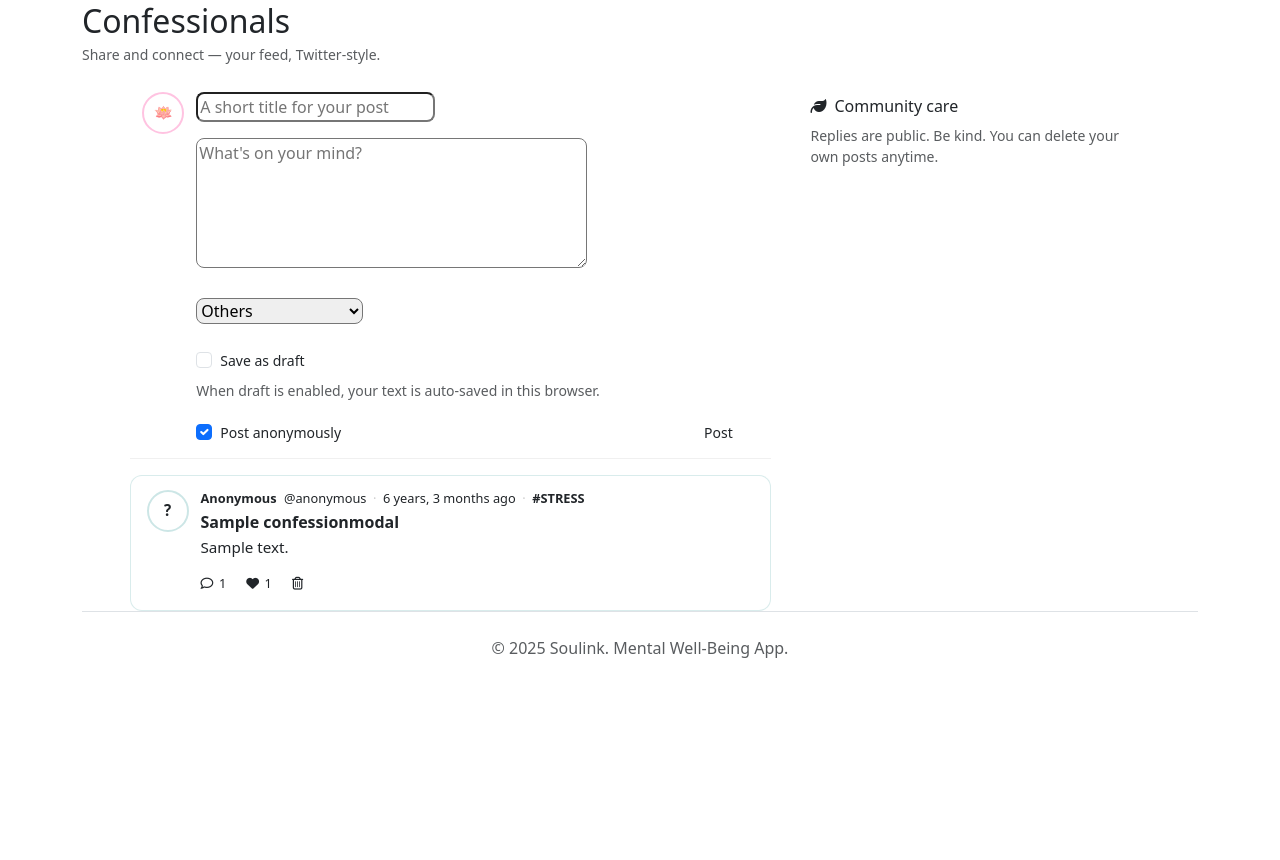
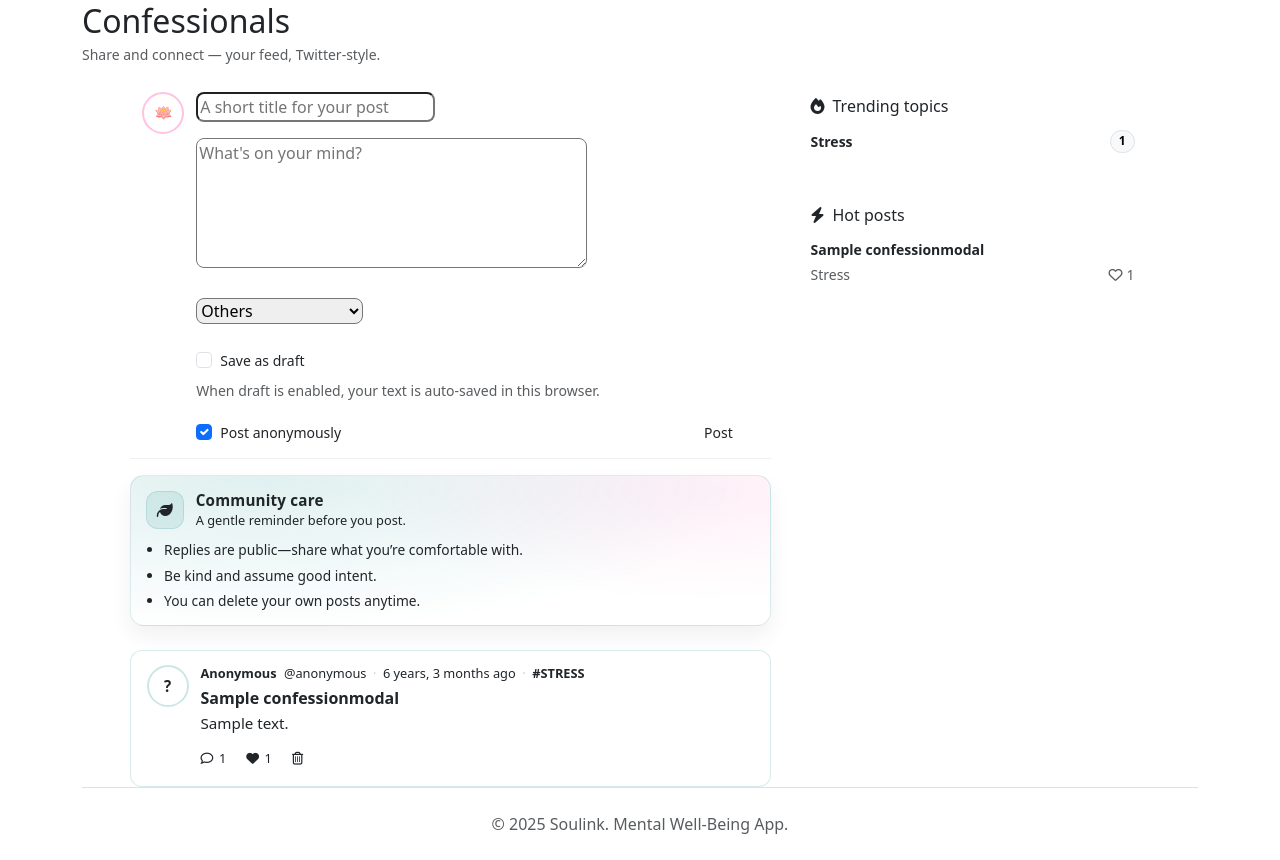
Before and after one commit to loyana006/Soulink, a Django app: page /confessionals/ in a window 1280 px wide. Shown: the part 311-1171 px from the top of the page. Before the commit the page ends 969 px from the top, so only its background shows below. Run offline with Django 5.2, Linux system fonts and the light colour scheme; a user stored in the database is signed in; data comes from the database, SQL or seed files in the repository; tables that the repository leaves empty hold one stand-in row (values such as "Sample post").

Commit message:
changes to chatbot, confession and journal

```diff
--- a/confession/views.py
+++ b/confession/views.py
@@ -1,7 +1,7 @@
 import json
 
 from django.contrib import messages
-from django.db.models import Prefetch
+from django.db.models import Count, Prefetch
 from django.http import HttpRequest, JsonResponse
 from django.contrib.auth.decorators import login_required
 from django.shortcuts import redirect, render, get_object_or_404
@@ -75,6 +75,25 @@ def confessions(request: HttpRequest):
     )
     feed_next_before_id = confessions[-1].id if confessions and feed_has_more else None
 
+    topic_labels = dict(ConfessionModal.TOPIC_CHOICE)
+    trending_topics = list(
+        ConfessionModal.objects.filter(is_draft=False)
+        .values("topic")
+        .annotate(posts=Count("id"))
+        .order_by("-posts")[:6]
+    )
+    for row in trending_topics:
+        row["label"] = topic_labels.get(row["topic"], row["topic"])
+
+    trending_posts = list(
+        ConfessionModal.objects.filter(is_draft=False)
+        .annotate(like_count_db=Count("likes"))
+        .order_by("-like_count_db", "-id")
+        .values("id", "title", "topic", "like_count_db")[:5]
+    )
+    for row in trending_posts:
+        row["topic_label"] = topic_labels.get(row["topic"], row["topic"])
+
     context = {
         "form": form,
         "confessions": confessions,
@@ -82,6 +101,8 @@ def confessions(request: HttpRequest):
         "user_profile": profile,
         "feed_has_more": feed_has_more,
         "feed_next_before_id": feed_next_before_id,
+        "trending_topics": trending_topics,
+        "trending_posts": trending_posts,
     }
     return render(request, "confessionals.html", context)
 
--- a/journal/urls.py
+++ b/journal/urls.py
@@ -4,6 +4,7 @@ from journal import views
 urlpatterns = [
     path("", views.journal, name="journal"),
     path("auto-save/", views.auto_save_draft, name="journal_auto_save"),
+    path("entries-more/", views.journal_entries_more, name="journal_entries_more"),
     path("entry/<int:id>/", views.view_journal_entry, name="view_journal_entry"),
     path("journal-entry/<int:id>/", views.get_journal_entry, name="get_journal_entry"),
     path(
--- a/soulink/templates/confessionals.html
+++ b/soulink/templates/confessionals.html
@@ -54,9 +54,27 @@
                                     <button type="submit" class="btn btn-primary-custom btn-sm px-4 rounded-pill">Post</button>
                                 </div>
                             </form>
+
                         </div>
                     </div>
                 </div>
+                <!-- Community care (non-sticky; moved into composer) -->
+                <aside class="compose-care-card mt-3 mb-4" role="note" aria-label="Community care">
+                    <div class="care-card">
+                        <div class="care-card-header">
+                            <div class="care-card-icon" aria-hidden="true"><i class="fas fa-leaf"></i></div>
+                            <div class="care-card-title-wrap">
+                                <h3 class="care-card-title mb-0">Community care</h3>
+                                <p class="care-card-subtitle mb-0">A gentle reminder before you post.</p>
+                            </div>
+                        </div>
+                        <ul class="care-card-list mb-0">
+                            <li>Replies are public—share what you’re comfortable with.</li>
+                            <li>Be kind and assume good intent.</li>
+                            <li>You can delete your own posts anytime.</li>
+                        </ul>
+                    </div>
+                </aside>
 
                 <div class="confession-feed border-feed">
                     <div id="confession-feed-items">
@@ -81,9 +99,44 @@
             </div>
 
             <div class="col-xl-4 col-lg-4 d-none d-lg-block">
-                <div class="card-custom p-3 sticky-top" style="top: 1rem; background: var(--color-accent-soft);">
-                    <h3 class="h6" style="color: var(--color-teal);"><i class="fas fa-leaf me-2"></i>Community care</h3>
-                    <p class="small text-muted mb-0">Replies are public. Be kind. You can delete your own posts anytime.</p>
+                <div class="card-custom p-3 mb-3" style="background: #fff;">
+                    <h3 class="h6 mb-2" style="color: var(--color-teal);">
+                        <i class="fas fa-fire me-2"></i>Trending topics
+                    </h3>
+                    {% if trending_topics %}
+                        <div class="trending-list">
+                            {% for t in trending_topics %}
+                                <div class="trending-row d-flex justify-content-between align-items-center">
+                                    <span class="small fw-semibold text-dark">{{ t.label }}</span>
+                                    <span class="badge rounded-pill text-bg-light border">{{ t.posts }}</span>
+                                </div>
+                            {% endfor %}
+                        </div>
+                    {% else %}
+                        <p class="small text-muted mb-0">No trends yet — start the conversation.</p>
+                    {% endif %}
+                </div>
+
+                <div class="card-custom p-3" style="background: #fff;">
+                    <h3 class="h6 mb-2" style="color: var(--color-teal);">
+                        <i class="fas fa-bolt me-2"></i>Hot posts
+                    </h3>
+                    {% if trending_posts %}
+                        <div class="trending-posts">
+                            {% for p in trending_posts %}
+                                <a class="trending-post d-block text-decoration-none" href="#confession-{{ p.id }}">
+                                    <div class="small fw-semibold text-dark text-truncate">{{ p.title }}</div>
+                                    <div class="d-flex justify-content-between align-items-center mt-1">
+                                        <span class="small text-muted">{{ p.topic_label }}</span>
+                                        <span class="small text-muted"><i class="far fa-heart me-1"></i>{{ p.like_count_db }}</span>
+                                    </div>
+                                </a>
+                                {% if not forloop.last %}<div class="trending-divider my-2"></div>{% endif %}
+                            {% endfor %}
+                        </div>
+                    {% else %}
+                        <p class="small text-muted mb-0">No posts yet.</p>
+                    {% endif %}
                 </div>
             </div>
         </div>
@@ -259,6 +312,74 @@
     min-height: 58px;
     max-height: 130px;
     resize: vertical;
+}
+.compose-care-card {
+    padding: 0;
+}
+.care-card {
+    background:
+        radial-gradient(900px 280px at 20% 0%, rgba(0, 128, 128, 0.12), transparent 55%),
+        radial-gradient(700px 220px at 90% 10%, rgba(255, 105, 180, 0.10), transparent 50%),
+        #fff;
+    border: 1px solid rgba(0, 128, 128, 0.14);
+    border-radius: 14px;
+    padding: 0.9rem 0.95rem;
+    box-shadow: 0 10px 22px rgba(0, 0, 0, 0.06);
+}
+.care-card-header {
+    display: flex;
+    align-items: center;
+    gap: 0.75rem;
+    margin-bottom: 0.6rem;
+}
+.care-card-icon {
+    width: 38px;
+    height: 38px;
+    border-radius: 12px;
+    display: inline-flex;
+    align-items: center;
+    justify-content: center;
+    background: rgba(0, 128, 128, 0.10);
+    border: 1px solid rgba(0, 128, 128, 0.14);
+    color: var(--color-teal);
+    flex: 0 0 auto;
+}
+.care-card-title {
+    font-size: 0.95rem;
+    font-weight: 800;
+    color: var(--color-teal);
+    letter-spacing: 0.2px;
+}
+.care-card-subtitle {
+    font-size: 0.8rem;
+    color: var(--color-text-light);
+    margin-top: 0.15rem;
+}
+.care-card-list {
+    padding-left: 1.15rem;
+    margin: 0;
+    color: var(--color-text-dark);
+    font-size: 0.86rem;
+    line-height: 1.45;
+}
+.care-card-list li + li {
+    margin-top: 0.35rem;
+}
+.trending-row {
+    padding: 0.35rem 0;
+    border-bottom: 1px solid rgba(0, 0, 0, 0.06);
+}
+.trending-row:last-child {
+    border-bottom: none;
+}
+.trending-post {
+    padding: 0.35rem 0;
+}
+.trending-post:hover .small.fw-semibold {
+    text-decoration: underline;
+}
+.trending-divider {
+    border-top: 1px solid rgba(0, 0, 0, 0.06);
 }
 </style>
 
--- a/soulink/templates/confessionals/_confession_card.html
+++ b/soulink/templates/confessionals/_confession_card.html
@@ -1,5 +1,5 @@
 {% comment %}Single confession card for feed (initial page + load-more).{% endcomment %}
-<article class="tweet-post confession-card" data-confession-id="{{ confession.id }}">
+<article id="confession-{{ confession.id }}" class="tweet-post confession-card" data-confession-id="{{ confession.id }}">
     <div class="tweet-row">
         <div class="tweet-avatar" aria-hidden="true">
             {% if confession.is_anonymous %}?{% elif confession.user.profile %}{{ confession.user.profile.avatar_emoji }}{% else %}{{ confession.user.username.0|upper }}{% endif %}
--- a/soulink/templates/profile.html
+++ b/soulink/templates/profile.html
@@ -57,7 +57,7 @@
                     <div class="profile-header-card mb-4">
                         <div class="profile-banner"></div>
                         <div class="profile-avatar-wrap pb-3">
-                            <span class="d-inline-block rounded-circle bg-white p-2 fs-1">{{ profile.avatar_emoji }}</span>
+                            <span class="d-inline-block rounded-4 bg-white p-2 fs-1">{{ profile.avatar_emoji }}</span>
                             <div class="mt-2">
                                 <h2 class="h5 mb-0" style="color: var(--color-teal);">{{ profile.community_display_name }}</h2>
                                 <p class="text-muted small mb-0">@{{ user.username }} · Community identity for confessionals</p>
--- a/soulink/templates/yana_history.html
+++ b/soulink/templates/yana_history.html
@@ -68,8 +68,7 @@
             </div>
         {% endif %}
     </main>
-...</div>
-{% endblock main %}
+</div>
 
 <script>
 document.addEventListener('DOMContentLoaded', function() {
@@ -143,3 +142,4 @@ document.addEventListener('DOMContentLoaded', function() {
     });
 });
 </script>
+{% endblock main %}
```
Also changed, not shown: chatbot/views.py (+154 -3 lines), journal/sentiment.py (+123 -16 lines), journal/views.py (+91 -10 lines), soulink/templates/journal.html (+74 -34 lines), soulink/templates/journal/_entry_card.html (added, +29 -0 lines), soulink/templates/yana.html (+7 -3 lines), soulink/views.py (+26 -1 lines).
